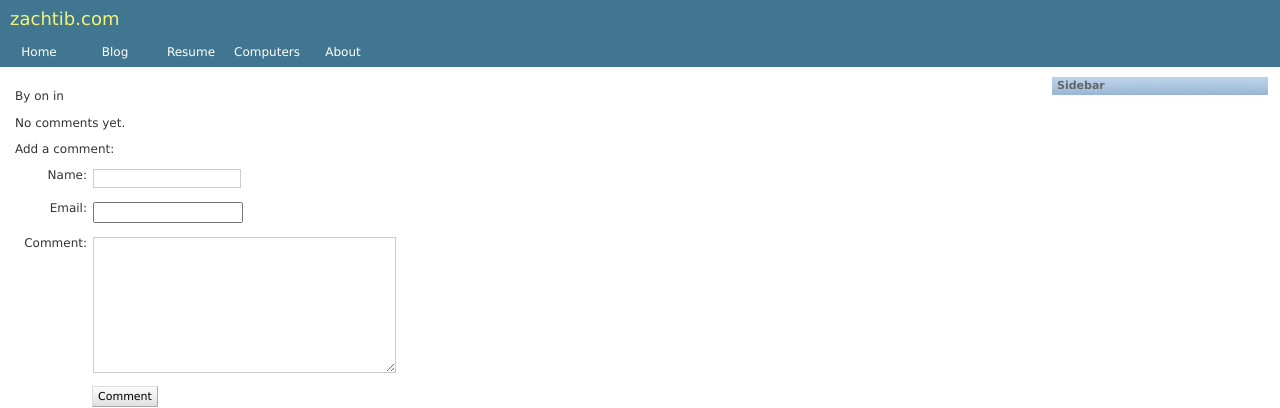
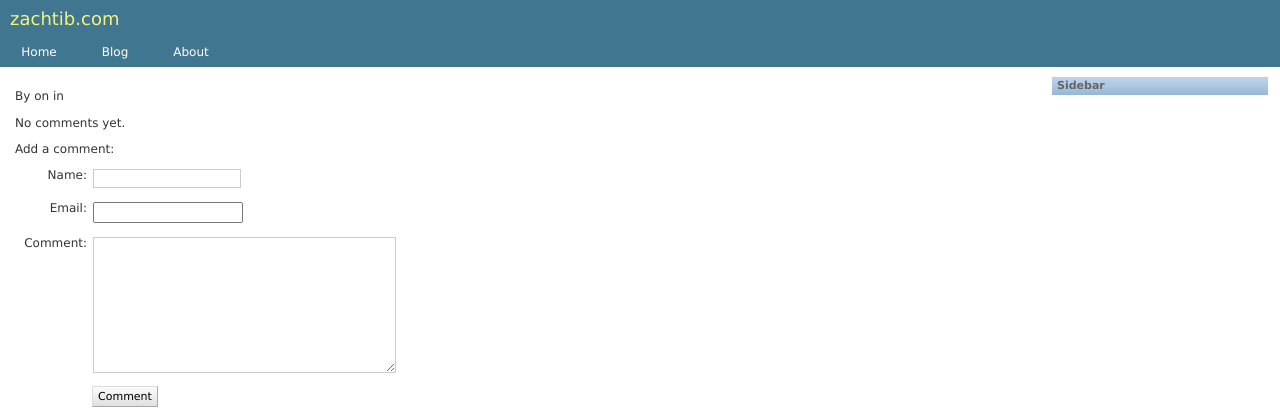
Before and after one commit to zachtib/zachtib.com, a Django app: template templates/blog/post.html in a window 1280 px wide. Shown: the top 408 px of the page. Run offline with Django 3.2, Linux system fonts and the light colour scheme; the template is opened without the code that fills it: values that come from a table or form of the project are taken from there, others are empty.

Commit message:
remove dead links from the header for now

```diff
--- a/templates/header.html
+++ b/templates/header.html
@@ -6,8 +6,6 @@
     <tr>
         <td><a href="/">Home</a></td>
         <td><a href="/blog/">Blog</a></td>
-        <td><a href="/resume/">Resume</a></td>
-        <td><a href="/computers/">Computers</a></td>
         <td><a href="/about/">About</a></td>
     </tr>
 </table>
```
